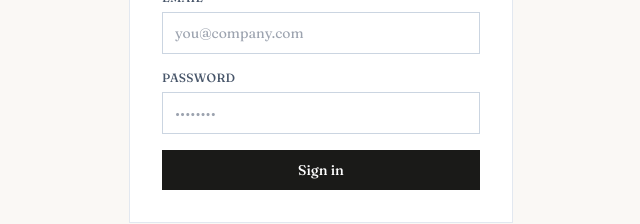
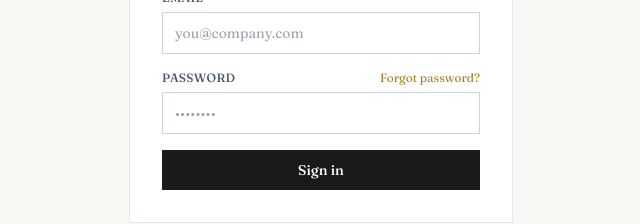
Before and after one commit to ChenhuiZhao820/basanite_hiring, a Next.js app in the folder web/: page /login in a window 1280 px wide. Shown: the part 368-592 px from the top of the page, without its empty margins (319-959 px from the left). Built offline with nearby package versions, Linux system fonts and the light colour scheme; no server answers.

Commit message:
feat: link to forgot-password from sign-in

```diff
--- a/web/app/login/page.tsx
+++ b/web/app/login/page.tsx
@@ -80,9 +80,14 @@ function LoginForm() {
               />
             </div>
             <div>
-              <label className="block text-xs font-medium text-slate-600 mb-1.5 uppercase tracking-wide">
-                Password
-              </label>
+              <div className="flex items-center justify-between mb-1.5">
+                <label className="block text-xs font-medium text-slate-600 uppercase tracking-wide">
+                  Password
+                </label>
+                <a href="/forgot-password" className="text-xs text-gold-600 hover:underline">
+                  Forgot password?
+                </a>
+              </div>
               <input
                 type="password"
                 value={password}
```
